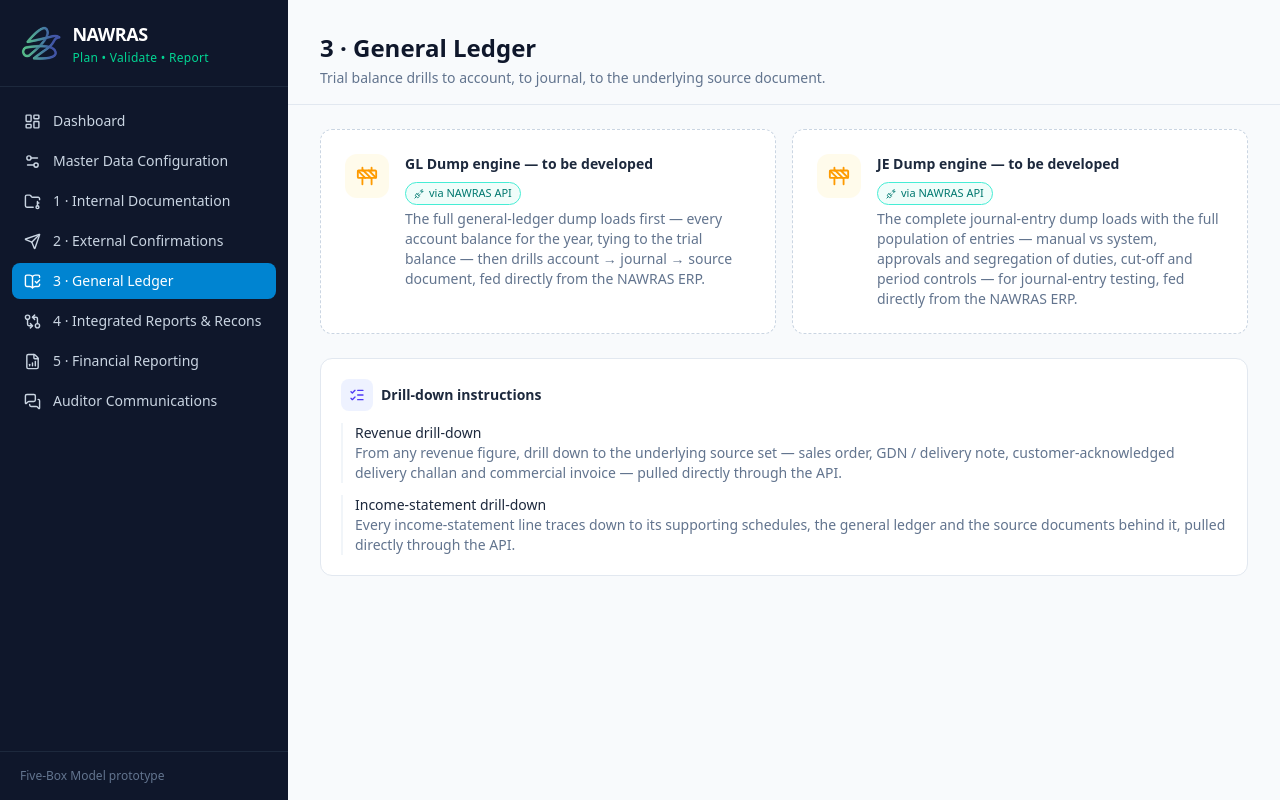
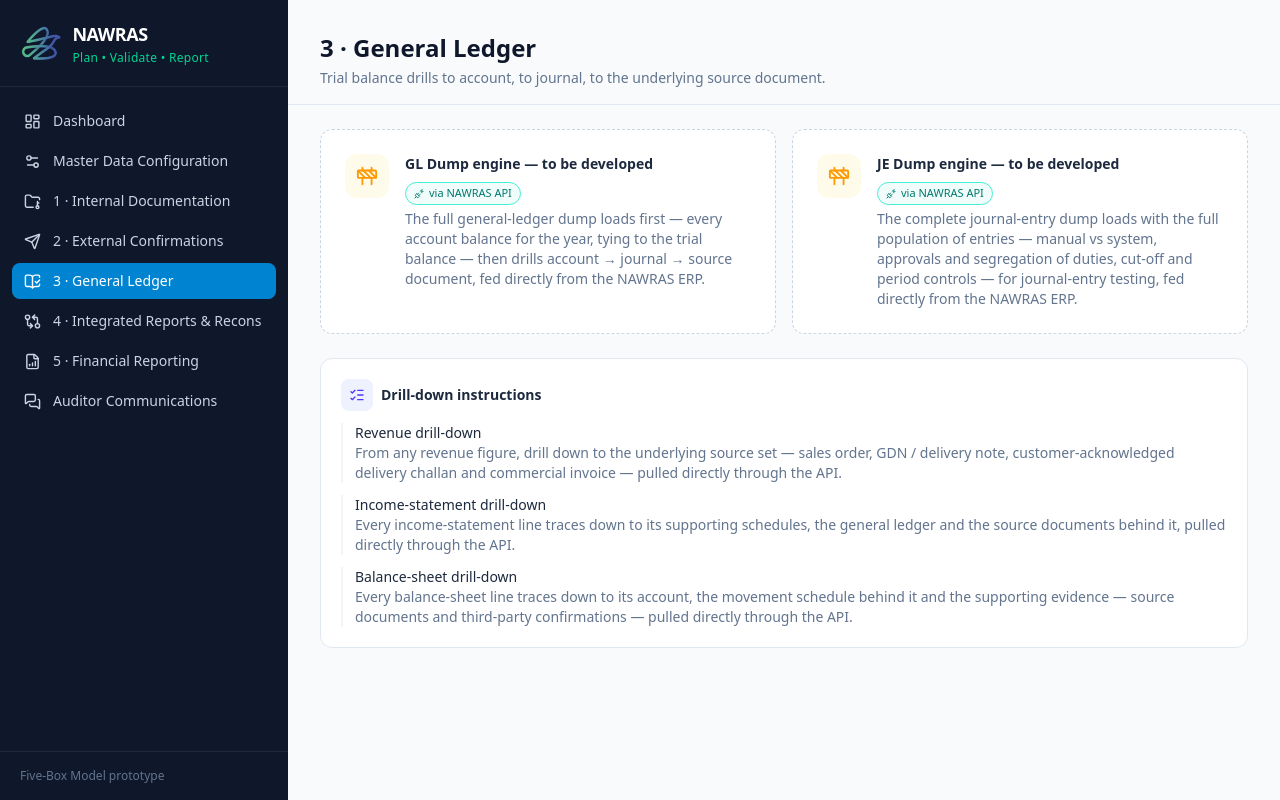
Before and after one commit to miljanaarif-sketch/AuditAI, a React (Vite) app in the folder frontend/: page /box3 in a window 1280 px wide. Built offline with nearby package versions, Linux system fonts and the light colour scheme.

Commit message:
Box 3: add Balance-sheet drill-down instruction alongside Revenue and Income-statement

```diff
--- a/frontend/src/pages/Box3LedgerPage.tsx
+++ b/frontend/src/pages/Box3LedgerPage.tsx
@@ -28,6 +28,10 @@ const INSTRUCTIONS = [
   {
     title: 'Income-statement drill-down',
     text: 'Every income-statement line traces down to its supporting schedules, the general ledger and the source documents behind it, pulled directly through the API.',
+  },
+  {
+    title: 'Balance-sheet drill-down',
+    text: 'Every balance-sheet line traces down to its account, the movement schedule behind it and the supporting evidence — source documents and third-party confirmations — pulled directly through the API.',
   },
 ]
 
```
